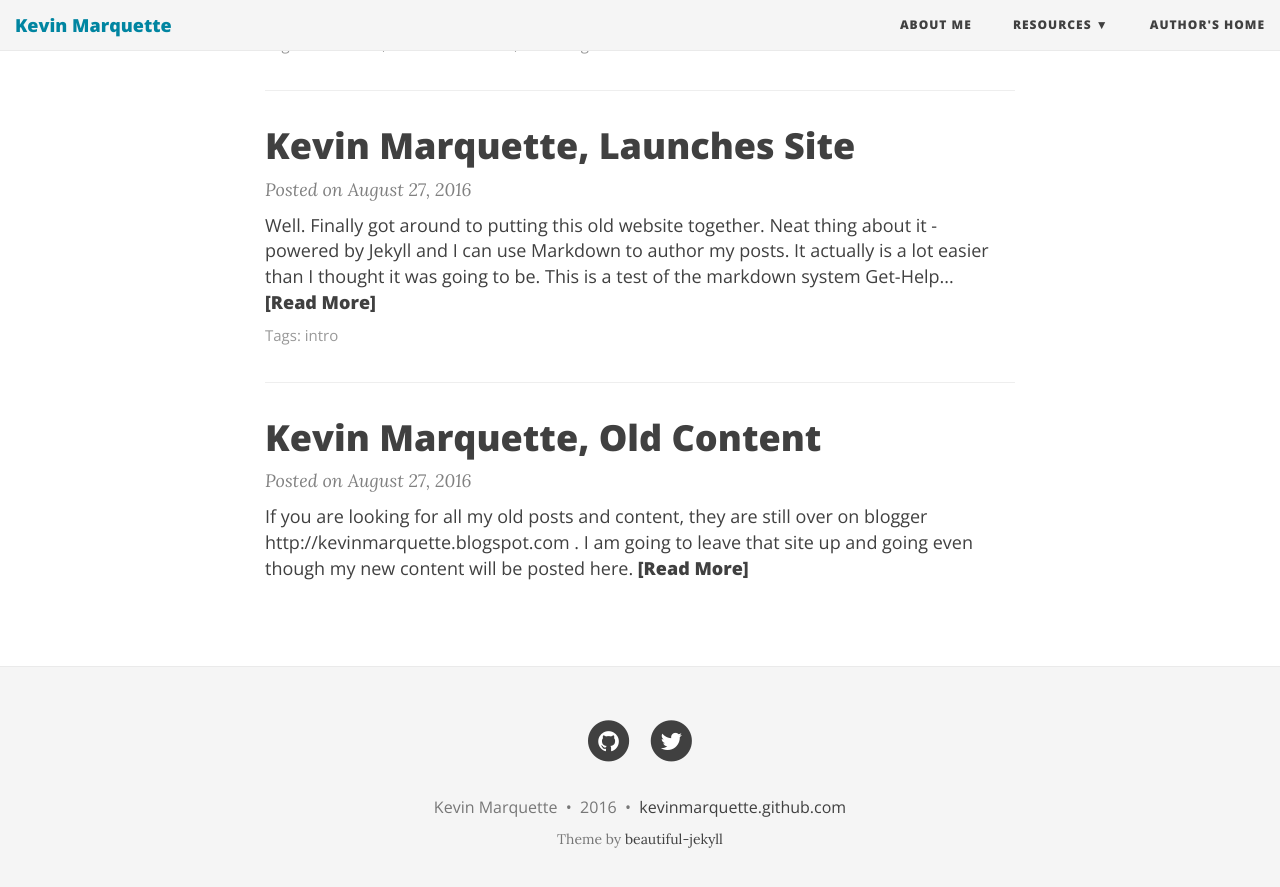
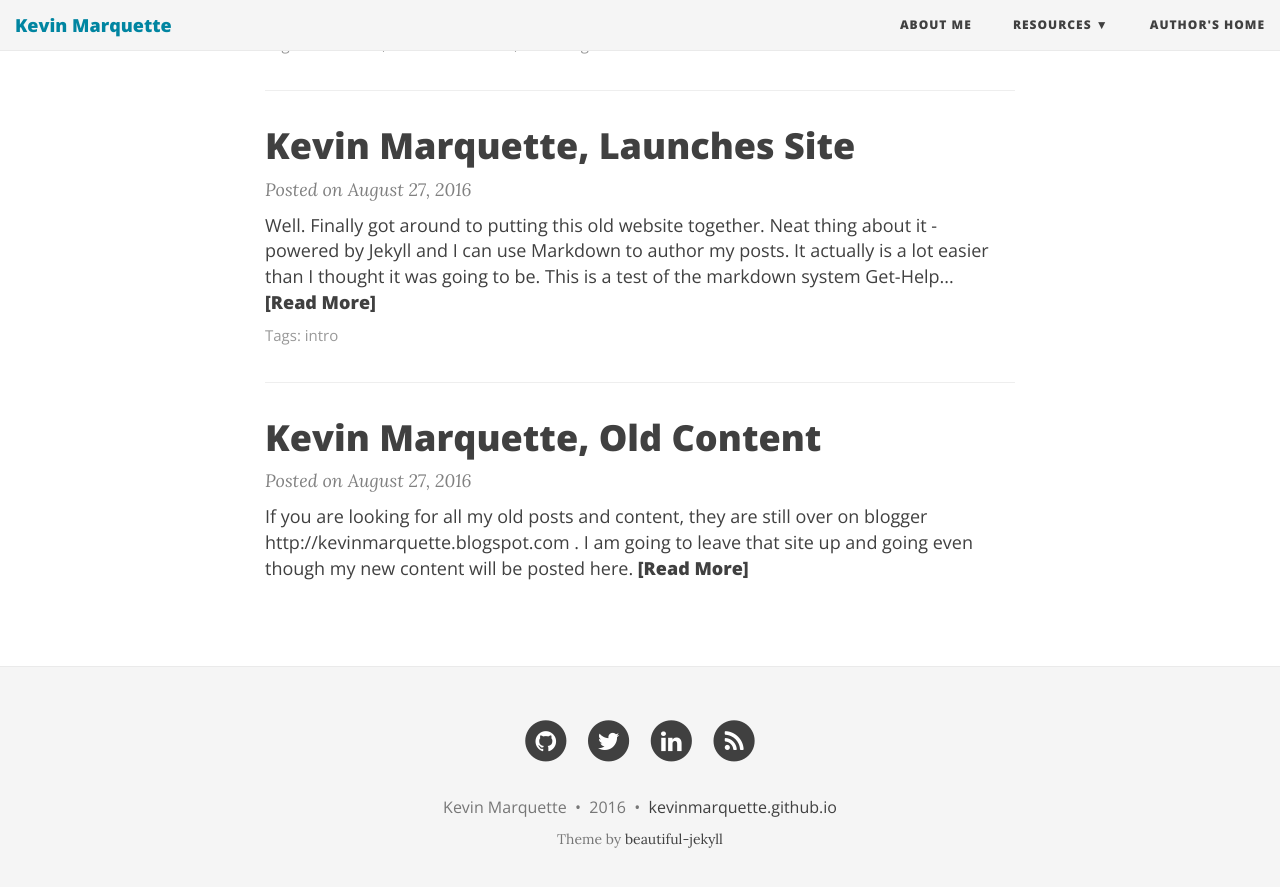
Before and after one commit to KevinMarquette/kevinmarquette.github.io, a Jekyll site: the page built from index.html, in a window 1280 px wide and 900 px high, scrolled down 2414 px. Shown: the top 887 px of the window. Built offline with Jekyll 4.4.1, drawn with Linux system fonts in a browser that asks for light colours; nearby versions of some CDN libraries; the list of posts is cut into pages by our own code.

Commit message:
Updated site settings

```diff
--- a/_config.yml
+++ b/_config.yml
@@ -52,12 +52,12 @@
 
 # Select which links to show in the footer
 footer-links-active:
-  rss: false
+  rss: true
   facebook: false
   email: false
   twitter: true
   github: true
-  linkedin: false
+  linkedin: true
   xing: false
   stackoverflow: false
   instagram: false
@@ -67,12 +67,12 @@
 share-links-active:
   twitter: true
   facebook: false
-  google: false
-  linkedin: false
+  google: true
+  linkedin: true
 
 # How to display the link to the website in the footer
 # Remove this if you don't want a link in the footer
-url-pretty: "kevinmarquette.github.com"  # eg. "deanattali.com/beautiful-jekyll"
+url-pretty: "kevinmarquette.github.io"  # eg. "deanattali.com/beautiful-jekyll"
 
 # --- Misc --- #
 
```
